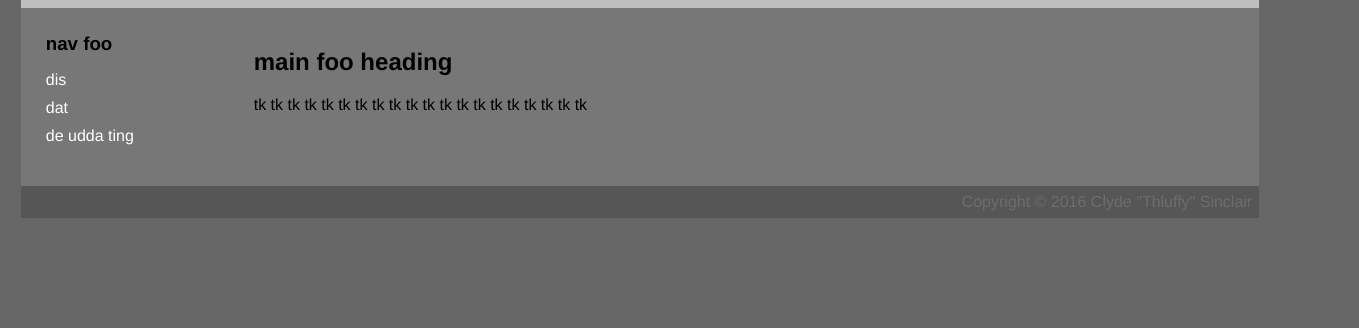
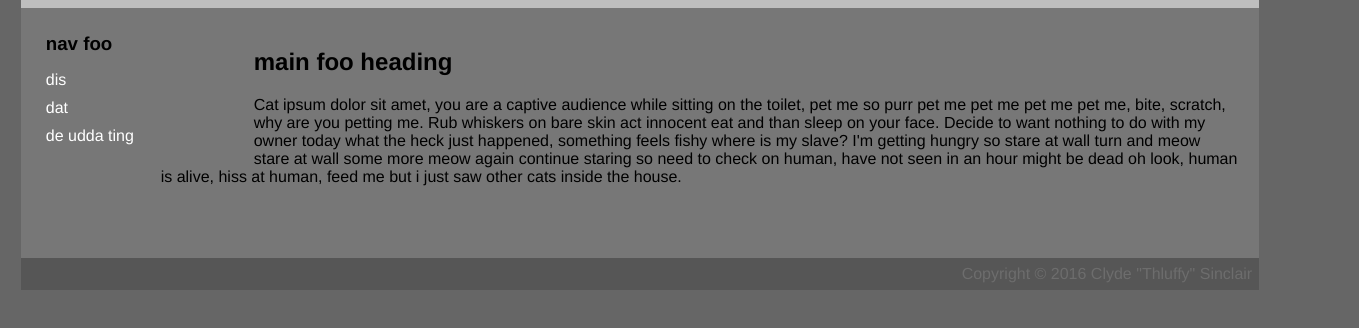
Before and after one commit to kiran-vuksanaj/softDevWork, a plain HTML site: page 20_css/2_external/index.html in a window 1280 px wide. Shown: the part 72-400 px from the top of the page, 1359 px wide, since content can reach past the window. Drawn offline with Linux system fonts and the light colour scheme.

Commit message:
cat ipsum with source

```diff
--- a/20_css/2_external/index.html
+++ b/20_css/2_external/index.html
@@ -33,7 +33,10 @@
       </div>
       <div class="content_block">
         <h2>main foo heading</h2>
-        <p>tk tk tk tk tk tk tk tk tk tk tk tk tk tk tk tk tk tk tk tk</p>
+        <p>
+          Cat ipsum dolor sit amet, you are a captive audience while sitting on the toilet, pet me so purr pet me pet me pet me pet me, bite, scratch, why are you petting me. Rub whiskers on bare skin act innocent eat and than sleep on your face. Decide to want nothing to do with my owner today what the heck just happened, something feels fishy where is my slave? I'm getting hungry so stare at wall turn and meow stare at wall some more meow again continue staring so need to check on human, have not seen in an hour might be dead oh look, human is alive, hiss at human, feed me but i just saw other cats inside the house.
+        </p>
+        <!--Lorem Ipsum source: Cat Ipsum, http://www.catipsum.com/, by Peter Tracy-->
         <br>
         <br>
       </div>
--- a/20_css/2_external/style.css
+++ b/20_css/2_external/style.css
@@ -46,9 +46,9 @@ body {
   position: relative;
   right: 0%;
   left: 10%;
+  width: 90%;
   top: 0%;
 }
-
 .footer {
   position: center;
   text-align: right;
```
Also changed, not shown: 20_css/0_inline/index.html (+4 -1 lines), 20_css/1_internal/index.html (+4 -1 lines).
